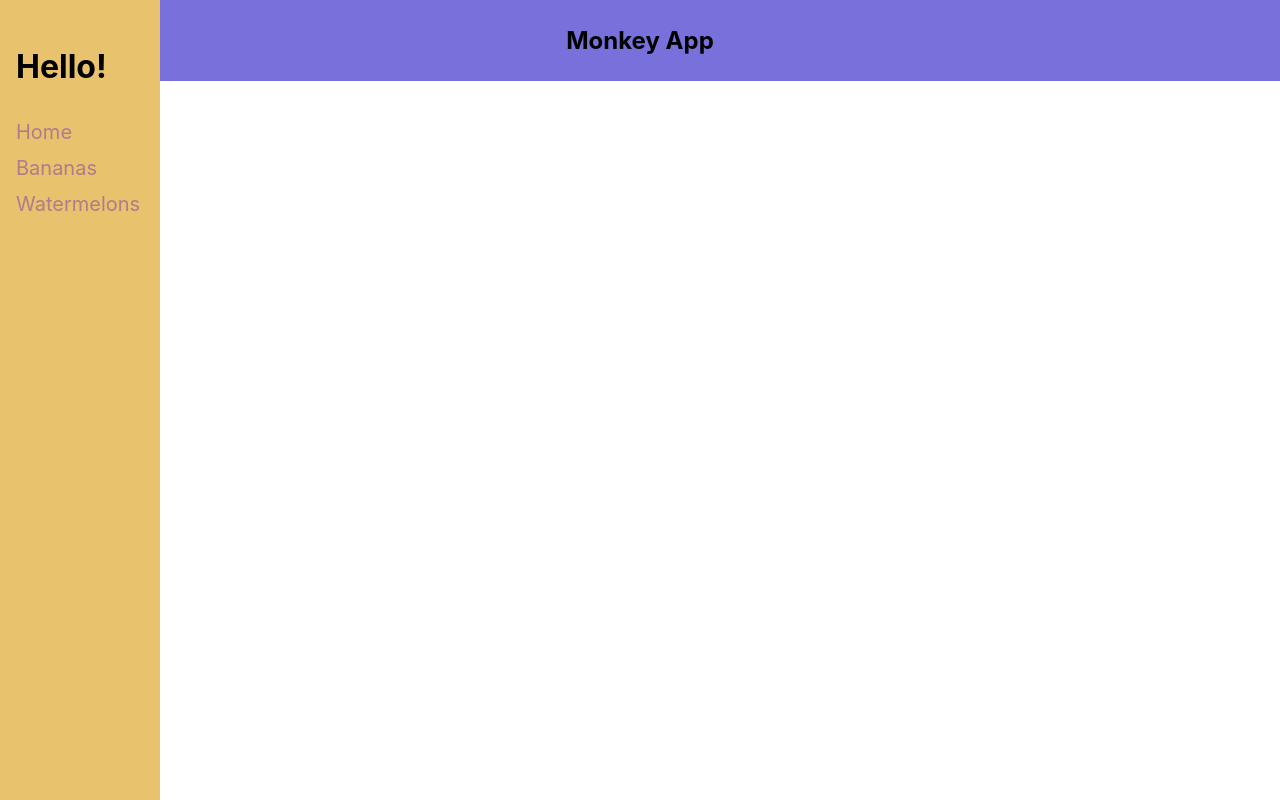
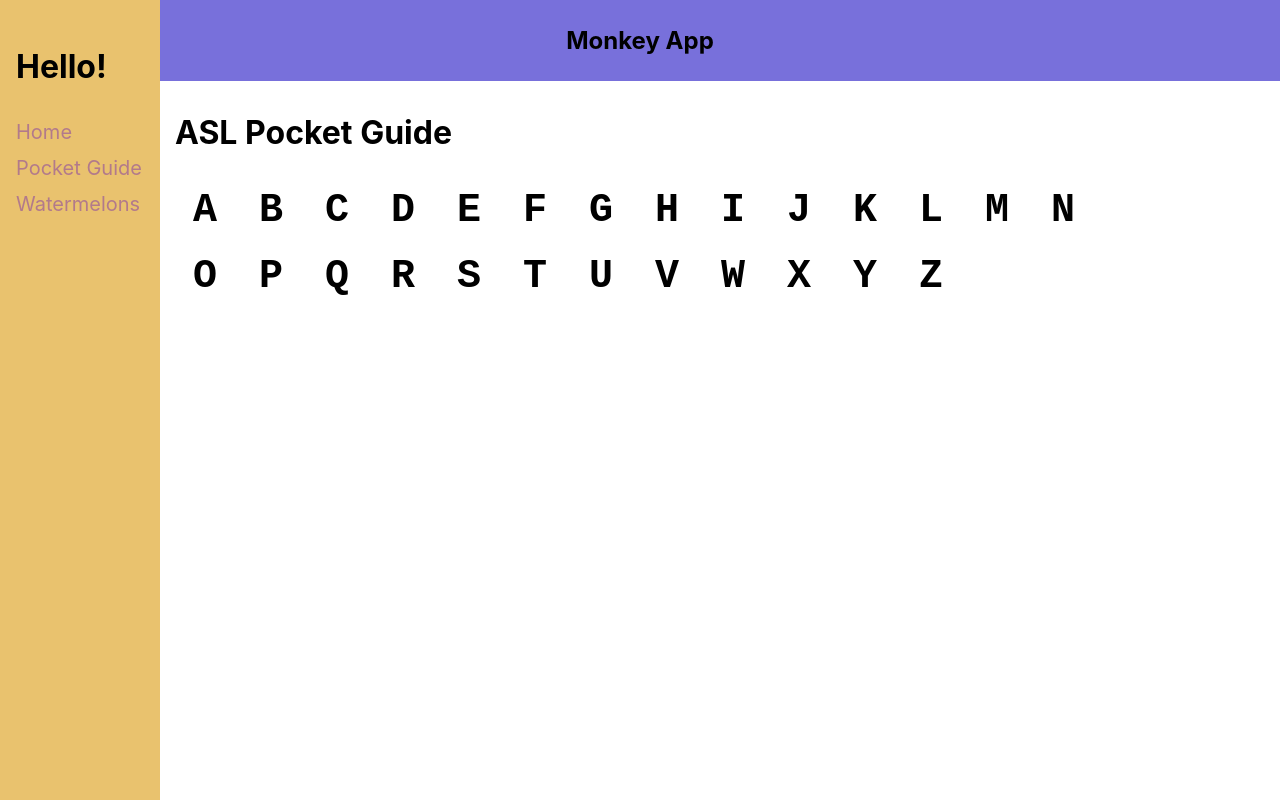
Before and after one commit to mumkymikey/cs456_asl_pocket_guide, a React (Create React App) app: page /pocket-guide in a window 1280 px wide. Built offline with nearby package versions, Linux system fonts and the light colour scheme.

Commit message:
add letter buttons to reference guide page

```diff
--- a/package.json
+++ b/package.json
@@ -3,12 +3,14 @@
   "version": "0.1.0",
   "private": true,
   "dependencies": {
+    "@emotion/react": "^11.6.0",
+    "@emotion/styled": "^11.6.0",
+    "@mui/icons-material": "^5.1.1",
     "@mui/material": "^5.0.6",
     "react": "^17.0.2",
     "react-dom": "^17.0.2",
     "react-router-dom": "^6.0.1",
-    "react-scripts": "4.0.3",
-    "web-vitals": "^1.0.1"
+    "react-scripts": "4.0.3"
   },
   "scripts": {
     "start": "react-scripts start",
--- a/src/App.css
+++ b/src/App.css
@@ -7,5 +7,5 @@
 }
 
 .content {
-  padding: 10px 12px 10px 200px
+  padding: 10px 175px 20px;
 }
--- a/src/App.js
+++ b/src/App.js
@@ -1,7 +1,7 @@
 import './App.css';
 import Sidebar from './components/Sidebar.js';
 import Home from './pages/Home.js';
-import Bananas from './pages/Bananas.js';
+import PocketGuide from './pages/PocketGuide.js';
 import Watermelons from './pages/Watermelons.js';
 import { Routes, Route } from 'react-router-dom';
 
@@ -15,7 +15,7 @@ function App() {
       <div className="content">
         <Routes>
           <Route exact path='/' element={<Home/>}/>
-          <Route exact path='/bananas' element={<Bananas/>}/>
+          <Route exact path='/pocket-guide' element={<PocketGuide/>}/>
           <Route exact path='/watermelons' element={<Watermelons/>}/>
         </Routes>
       </div>
--- a/src/components/Sidebar.js
+++ b/src/components/Sidebar.js
@@ -5,7 +5,7 @@ function Sidebar() {
     <div class="sidebar">
       <h1>Hello!</h1>
       <a href="/">Home</a>
-      <a href="/bananas">Bananas</a>
+      <a href="/pocket-guide">Pocket Guide</a>
       <a href="/watermelons">Watermelons</a>
     </div>
   )
--- a/src/pages/Bananas.js
+++ /dev/null
@@ -1,12 +0,0 @@
-function Bananas() {
-  return (
-    <div>
-      <h1>Types of Bananas</h1>
-      <p>Yellow Banana</p>
-      <p>Green Banana</p>
-      <p>Probably a Blue Banana</p>
-    </div>
-  )
-}
-
-export default Bananas;
--- /dev/null
+++ b/src/pages/PocketGuide.css
@@ -0,0 +1,3 @@
+.text-icon {
+  font: bold 40px monospace;
+}
--- /dev/null
+++ b/src/pages/PocketGuide.js
@@ -0,0 +1,24 @@
+import './PocketGuide.css';
+import IconButton from '@mui/material/IconButton';
+import { alphabet } from '../util/constants.js';
+
+function Bananas() {
+  return (
+    <div>
+      <h1>ASL Pocket Guide</h1>
+      {
+        alphabet.map(letter =>
+          <>
+            <IconButton color="primary" aria-label={letter}>
+              <svg height="50" width="50">
+                <text x="10" y="40" class="text-icon">{letter}</text>
+              </svg>
+            </IconButton>
+          </>
+        )
+      }
+    </div>
+  )
+}
+
+export default Bananas;
--- /dev/null
+++ b/src/util/constants.js
@@ -0,0 +1,5 @@
+export const alphabet = [
+  'A', 'B', 'C', 'D', 'E', 'F', 'G', 'H', 'I', 'J',
+  'K', 'L', 'M', 'N', 'O', 'P', 'Q', 'R', 'S', 'T',
+  'U', 'V', 'W', 'X', 'Y', 'Z'
+]
```
Also changed, not shown: 1 other file (tests, documents, lock files or other folders).
